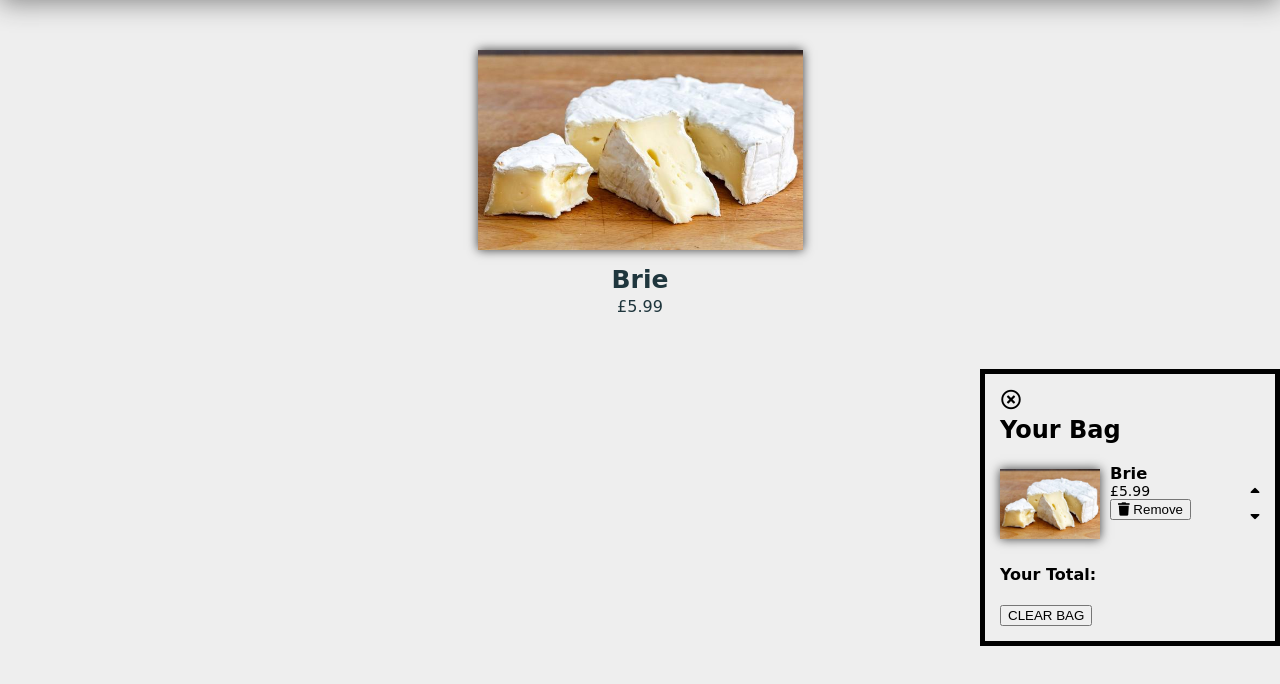
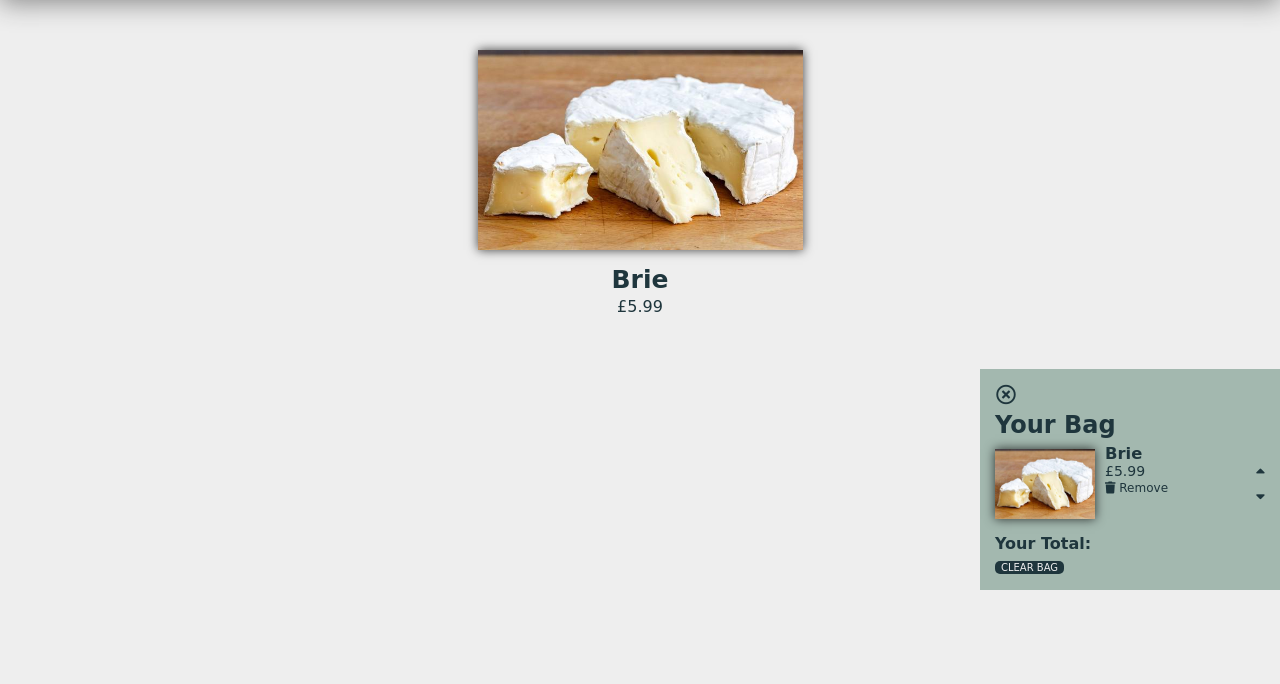
Before and after one commit to tomish0/cheese_ecommerce, a website: page shop.html in a window 1280 px wide. Shown: the part 90-774 px from the top of the page. Drawn offline with Linux system fonts and the light colour scheme; a web font is replaced by a local one.

Commit message:
bag styling

```diff
--- a/shop.html
+++ b/shop.html
@@ -61,9 +61,9 @@
                 </div>
               </div>
               <div class="quantity">
-                <i class="fas fa-sort-up"></i>
+                <button class="arrow"><i class="fas fa-sort-up"></i></button>
                 <div class="quantity-count"></div>
-                <i class="fas fa-sort-down"></i>
+                <button><i class="fas fa-sort-down"></i></button>
               </div>
             </div>
           </div>
--- a/style/bag.scss
+++ b/style/bag.scss
@@ -4,33 +4,33 @@
   width: 300px;
   float: right;
   top: -40px;
-  border: 5px solid black;
   padding: 15px;
   font-family: $font;
+  background-color: $second-color;
+  color: $main-color;
 
   .exit-btn {
     display: flex;
     justify-content: center;
     border: none;
-    // margin: 15px;
     width: 22px;
     height: 22px;
-    background-color: $third-color;
+    background-color: $second-color;
 
     i {
       font-size: 20px;
+      color: $main-color;
     }
   }
 
   h2 {
-    margin-top: 5px;
+    margin: 5px 0;
   }
 
   .each-cheese-container {
     display: flex;
     justify-content: space-between;
     align-items: center;
-    // flex-direction: column;
 
     .each-cheese {
       display: flex;
@@ -67,8 +67,43 @@
 
         button {
           margin: 0;
+          outline: none;
+          border: none;
+          padding: 0;
+          background-color: $second-color;
+          color: $main-color;
+          cursor: pointer;
+          font-family: $font;
+          font-size: 12px;
+        }
+      }
+    }
+
+    .quantity {
+      button {
+        outline: none;
+        border: none;
+        padding: 0;
+        background-color: $second-color;
+        color: $main-color;
+        cursor: pointer;
+
+        i {
+          font-size: 15px;
         }
       }
     }
   }
+  h4 {
+    margin: 10px 0 3px 0;
   }
+
+  .clear-btn {
+    color: $third-color;
+    background-color: $main-color;
+    border: none;
+    border-radius: 5px;
+    font-family: $font;
+    font-size: 10px;
+  }
+}
```
Also changed, not shown: style/bag.css, 1 other file. Lines whose indentation alone changed are shown as unchanged.
